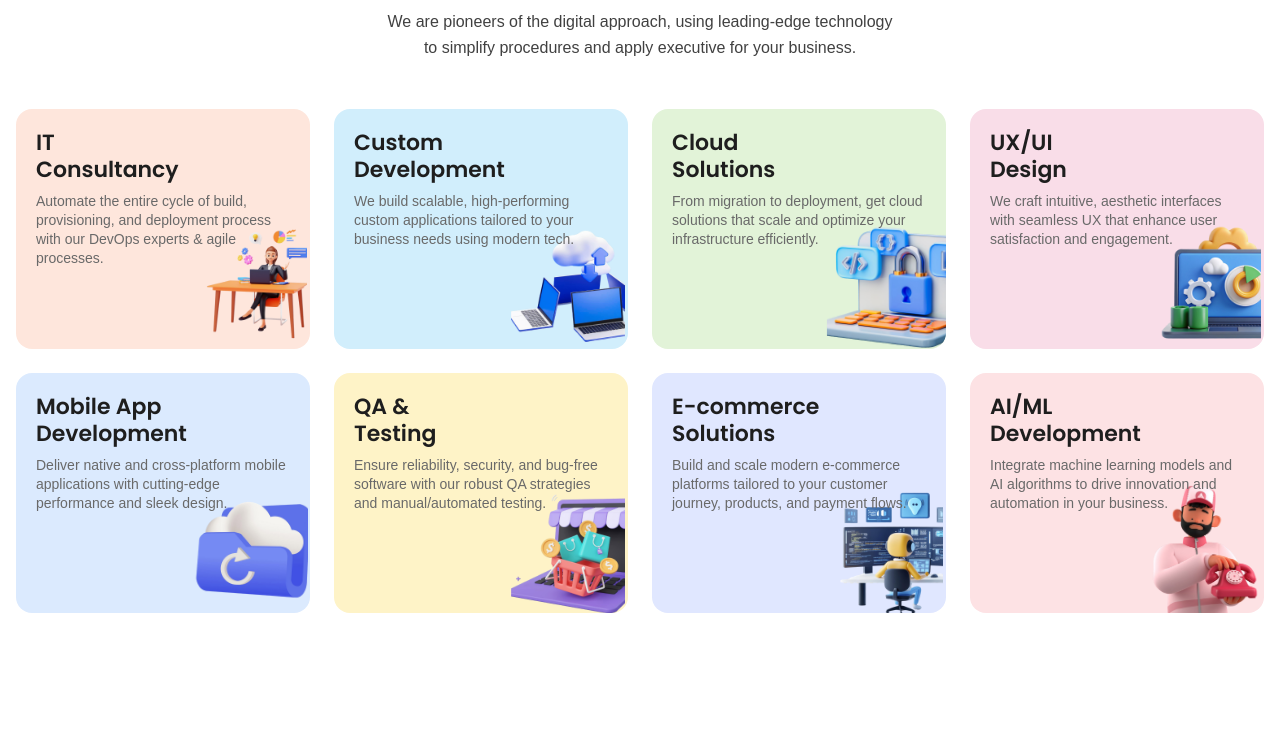
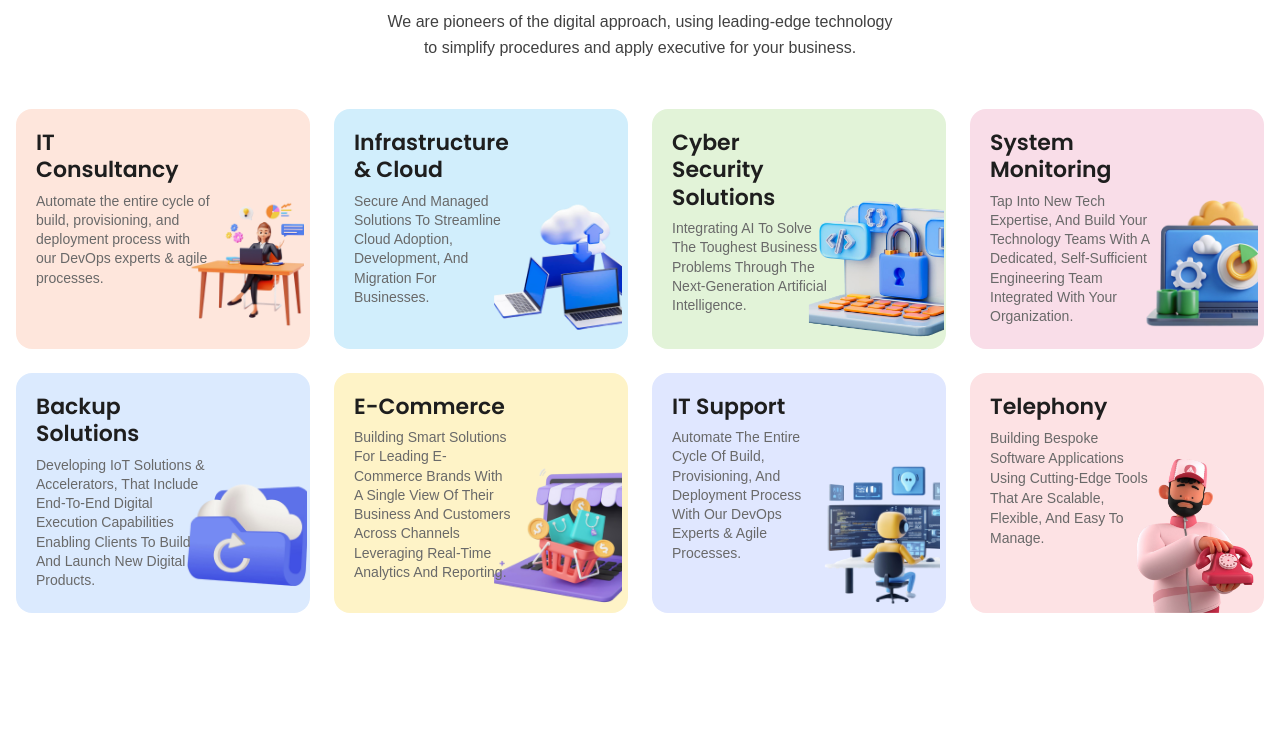
Before and after one commit to sohelx196/MegaViz-Design, a website: page src/index.html in a window 1280 px wide. Shown: the part 2100-2838 px from the top of the page. Drawn offline with nearby package versions, Linux system fonts and the light colour scheme; grey boxes are pictures that could not be loaded.

Commit message:
service section changed

```diff
--- a/src/index.html
+++ b/src/index.html
@@ -274,13 +274,14 @@
   We are pioneers of the digital approach, using leading-edge technology to simplify procedures and apply executive for your business.
 </p>
 
-    <!-- Services Grid -->
+    <!-- Cards section start -->
     <div class="grid grid-cols-1 sm:grid-cols-2 lg:grid-cols-4 gap-6">
 
       <!-- Card 1 -->
+<!-- Card 1 -->
 <div class="relative bg-[#FEE6DC] rounded-2xl p-5 w-full h-[240px] flex flex-col justify-between overflow-hidden hover:shadow-lg hover:shadow-black transition-all duration-500 cursor-pointer">
   <!-- Text content aligned left -->
-  <div class="z-10 text-left">
+  <div class="z-10 text-left pr-20">
     <h3 class="poppins text-[22px] leading-tight font-semibold text-[#1E1E1E] mb-2">
       IT<br/>Consultancy
     </h3>
@@ -289,105 +290,100 @@
     </p>
   </div>
 
-  <!-- Larger floating image -->
+  <!-- Floating image -->
   <img src="/src/assets/images/cards_img/homepageCards/card01.png"
        alt="IT Consultancy"
-       class="absolute bottom-[-10px] right-[-20px] w-[160px] h-[160px] object-contain z-0" />
+         class="absolute bottom-0 right-[-20px] w-[180px] h-[180px] object-contain z-0"  />
 </div>
 
 
 <!-- Card 2 -->
 <div class="relative bg-[#D1EEFC] rounded-2xl p-5 w-full h-[240px] flex flex-col justify-between overflow-hidden hover:shadow-lg hover:shadow-black transition-all duration-500 cursor-pointer">
-  <div class="z-10 text-left">
-    <h3 class="poppins text-[22px] leading-tight font-semibold text-[#1E1E1E] mb-2">
-      Custom<br/>Development
-    </h3>
+  <div class="z-10 text-left pr-24">
+    <h3 class="poppins text-[22px] leading-tight font-semibold text-[#1E1E1E] mb-2">Infrastructure<br/>& Cloud</h3>
     <p class="cabin text-sm text-[#696969] font-normal leading-snug">
-      We build scalable, high-performing custom applications tailored to your business needs using modern tech.
+       Secure And Managed Solutions To Streamline Cloud Adoption, Development, And Migration For Businesses.
     </p>
   </div>
-  <img src="/src/assets/images/cards_img/homepageCards/card02.png" alt="Custom Development" class="absolute bottom-[-10px] right-[-20px] w-[160px] h-[160px] object-contain z-0" />
+  <img src="/src/assets/images/cards_img/homepageCards/card02.png" alt="Infrastructure & Cloud"
+        class="absolute bottom-0 right-[-20px] w-[180px] h-[180px] object-contain z-0"  />
 </div>
 
 <!-- Card 3 -->
 <div class="relative bg-[#E2F3D8] rounded-2xl p-5 w-full h-[240px] flex flex-col justify-between overflow-hidden hover:shadow-lg hover:shadow-black transition-all duration-500 cursor-pointer">
-  <div class="z-10 text-left">
-    <h3 class="poppins text-[22px] leading-tight font-semibold text-[#1E1E1E] mb-2">
-      Cloud<br/>Solutions
-    </h3>
+  <div class="z-10 text-left pr-24">
+    <h3 class="poppins text-[22px] leading-tight font-semibold text-[#1E1E1E] mb-2">Cyber Security<br/>Solutions</h3>
     <p class="cabin text-sm text-[#696969] font-normal leading-snug">
-      From migration to deployment, get cloud solutions that scale and optimize your infrastructure efficiently.
+      Integrating AI To Solve The Toughest Business Problems Through The Next-Generation Artificial Intelligence.
     </p>
   </div>
-  <img src="/src/assets/images/cards_img/homepageCards/card03.png" alt="Cloud Solutions" class="absolute bottom-[-10px] right-[-20px] w-[160px] h-[160px] object-contain z-0" />
+  <img src="/src/assets/images/cards_img/homepageCards/card03.png" alt="Cyber Security Solutions"
+        class="absolute bottom-0 right-[-20px] w-[180px] h-[180px] object-contain z-0"  />
 </div>
 
 <!-- Card 4 -->
 <div class="relative bg-[#F9DDE8] rounded-2xl p-5 w-full h-[240px] flex flex-col justify-between overflow-hidden hover:shadow-lg hover:shadow-black transition-all duration-500 cursor-pointer">
-  <div class="z-10 text-left">
-    <h3 class="poppins text-[22px] leading-tight font-semibold text-[#1E1E1E] mb-2">
-      UX/UI<br/>Design
-    </h3>
+  <div class="z-10 text-left pr-20">
+    <h3 class="poppins text-[22px] leading-tight font-semibold text-[#1E1E1E] mb-2">System<br/>Monitoring</h3>
     <p class="cabin text-sm text-[#696969] font-normal leading-snug">
-      We craft intuitive, aesthetic interfaces with seamless UX that enhance user satisfaction and engagement.
+      Tap Into New Tech Expertise, And Build Your Technology Teams With A Dedicated, Self-Sufficient Engineering Team Integrated With Your Organization.
     </p>
   </div>
-  <img src="/src/assets/images/cards_img/homepageCards/card04.png" alt="UX UI Design" class="absolute bottom-[-10px] right-[-20px] w-[160px] h-[160px] object-contain z-0" />
+  <img src="/src/assets/images/cards_img/homepageCards/card04.png" alt="System Monitoring"
+        class="absolute bottom-0 right-[-20px] w-[180px] h-[180px] object-contain z-0"  />
 </div>
 
 <!-- Card 5 -->
 <div class="relative bg-[#DBEAFE] rounded-2xl p-5 w-full h-[240px] flex flex-col justify-between overflow-hidden hover:shadow-lg hover:shadow-black transition-all duration-500 cursor-pointer">
-  <div class="z-10 text-left">
-    <h3 class="poppins text-[22px] leading-tight font-semibold text-[#1E1E1E] mb-2">
-      Mobile App<br/>Development
-    </h3>
+  <div class="z-10 text-left pr-20">
+    <h3 class="poppins text-[22px] leading-tight font-semibold text-[#1E1E1E] mb-2">Backup Solutions</h3>
     <p class="cabin text-sm text-[#696969] font-normal leading-snug">
-      Deliver native and cross-platform mobile applications with cutting-edge performance and sleek design.
+       Developing IoT Solutions & Accelerators, That Include End-To-End Digital Execution Capabilities Enabling Clients To Build And Launch New Digital Products.
     </p>
   </div>
-  <img src="/src/assets/images/cards_img/homepageCards/card05.png" alt="Mobile App Development" class="absolute bottom-[-10px] right-[-20px] w-[160px] h-[160px] object-contain z-0" />
+  <img src="/src/assets/images/cards_img/homepageCards/card05.png" alt="Backup Solutions"
+        class="absolute bottom-0 right-[-20px] w-[170px] h-[170px] object-contain z-0"  />
 </div>
 
 <!-- Card 6 -->
 <div class="relative bg-[#FEF3C7] rounded-2xl p-5 w-full h-[240px] flex flex-col justify-between overflow-hidden hover:shadow-lg hover:shadow-black transition-all duration-500 cursor-pointer">
-  <div class="z-10 text-left">
-    <h3 class="poppins text-[22px] leading-tight font-semibold text-[#1E1E1E] mb-2">
-      QA &<br/>Testing
-    </h3>
+  <div class="z-10 text-left pr-24">
+    <h3 class="poppins text-[22px] leading-tight font-semibold text-[#1E1E1E] mb-2">E-Commerce</h3>
     <p class="cabin text-sm text-[#696969] font-normal leading-snug">
-      Ensure reliability, security, and bug-free software with our robust QA strategies and manual/automated testing.
+      Building Smart Solutions For Leading E-Commerce Brands With A Single View Of Their Business And Customers Across Channels Leveraging Real-Time Analytics And Reporting.
     </p>
   </div>
-  <img src="/src/assets/images/cards_img/homepageCards/card06.png" alt="QA and Testing" class="absolute bottom-[-10px] right-[-20px] w-[160px] h-[160px] object-contain z-0" />
+  <img src="/src/assets/images/cards_img/homepageCards/card06.png" alt="E-Commerce"
+        class="absolute bottom-0 right-[-20px] w-[180px] h-[180px] object-contain z-0"  />
 </div>
 
 <!-- Card 7 -->
 <div class="relative bg-[#E0E7FF] rounded-2xl p-5 w-full h-[240px] flex flex-col justify-between overflow-hidden hover:shadow-lg hover:shadow-black transition-all duration-500 cursor-pointer">
-  <div class="z-10 text-left">
-    <h3 class="poppins text-[22px] leading-tight font-semibold text-[#1E1E1E] mb-2">
-      E-commerce<br/>Solutions
-    </h3>
+  <div class="z-10 text-left pr-28">
+    <h3 class="poppins text-[22px] leading-tight font-semibold text-[#1E1E1E] mb-2">IT Support</h3>
     <p class="cabin text-sm text-[#696969] font-normal leading-snug">
-      Build and scale modern e-commerce platforms tailored to your customer journey, products, and payment flows.
+     Automate The Entire Cycle Of Build, Provisioning, And Deployment Process With Our DevOps Experts & Agile Processes.
     </p>
   </div>
-  <img src="/src/assets/images/cards_img/homepageCards/card07.png" alt="E-commerce Solutions" class="absolute bottom-[-10px] right-[-20px] w-[160px] h-[160px] object-contain z-0" />
+  <img src="/src/assets/images/cards_img/homepageCards/card07.png" alt="IT Support"
+        class="absolute bottom-0 right-[-20px] w-[180px] h-[180px] object-contain z-0"  />
 </div>
 
 <!-- Card 8 -->
 <div class="relative bg-[#FDE2E4] rounded-2xl p-5 w-full h-[240px] flex flex-col justify-between overflow-hidden hover:shadow-lg hover:shadow-black transition-all duration-500 cursor-pointer">
-  <div class="z-10 text-left">
-    <h3 class="poppins text-[22px] leading-tight font-semibold text-[#1E1E1E] mb-2">
-      AI/ML<br/>Development
-    </h3>
-    <p class="cabin text-sm text-[#696969] font-normal leading-snug">
-      Integrate machine learning models and AI algorithms to drive innovation and automation in your business.
+  <div class="z-10 text-left pr-24">
+    <h3 class="poppins text-[22px] leading-tight font-semibold text-[#1E1E1E] mb-2">Telephony</h3>
+    <p class="cabin text-sm text-[#696969] font-normal ">
+       Building Bespoke Software Applications Using Cutting-Edge Tools That Are Scalable, Flexible, And Easy To Manage.
     </p>
   </div>
-  <img src="/src/assets/images/cards_img/homepageCards/card08.png" alt="AI ML Development" class="absolute bottom-[-10px] right-[-20px] w-[160px] h-[160px] object-contain z-0" />
+  <img src="/src/assets/images/cards_img/homepageCards/card08.png" alt="Telephony"
+        class="absolute bottom-0 right-[-20px] w-[180px] h-[180px] object-contain z-0"  />
 </div>
 
     </div>
+    <!-- Cards section end -->
+
   </div>
 </section>
 
@@ -408,17 +404,18 @@
       />
 
       <!-- White Overlapping Box -->
-      <div class="absolute -bottom-10 -right-40 bg-white rounded-2xl shadow-xl p-6 lg:p-8 w-[90%] lg:w-[450px]">
+      <!-- <div class="absolute -bottom-10 -right-40 bg-white rounded-2xl shadow-xl p-6 lg:p-8 w-[90%] lg:w-[450px]">
         <h3 class=" cabin text-2xl font-semibold mb-4  text-[#000000;]">Why Choose us?</h3>
         <p class="cabin text-lg font-normal text-[#696969]  mb-4">
-          At APRN, we believe in fostering a work environment that feels more like family.
+          At Megaviz, we believe in foste
+          ring a work environment that feels more like family.
           A Culture of Belonging means that every member of our team feels valued, respected, and supported.
         </p>
         <p class="cabin text-lg font-normal text-[#696969] ">
           We celebrate our differences through our Employee Resource Groups and learn from each other through mentorship programs.
           We also enjoy regular team-building activities and social events to build strong bonds.
         </p>
-      </div>
+      </div> -->
     </div>
 
     <!-- Right: Heading -->
@@ -522,7 +519,7 @@
       </div>
       <!-- Text -->
       <p class="cabin text-lg text-[#00000096] font-medium  mb-6">
-        From day one, APRN has exceeded our expectations. Their tailored solutions perfectly align with our needs, helping us achieve our goals faster.
+        From day one, Megaviz has exceeded our expectations. Their tailored solutions perfectly align with our needs, helping us achieve our goals faster.
       </p>
       <!-- Author -->
       <div class="flex items-center gap-3">
@@ -541,7 +538,7 @@
         <img src="/src/assets/icons/star.png" alt="star icon" class="w-7 h-7 mx-1" />
       </div>
       <p class="cabin text-lg text-[#00000096] font-medium mb-6">
-        From day one, APRN has exceeded our expectations. Their tailored solutions perfectly align with our needs, helping us achieve our goals faster.
+        From day one, Megaviz has exceeded our expectations. Their tailored solutions perfectly align with our needs, helping us achieve our goals faster.
       </p>
       <div class="flex items-center gap-3">
         <img src="/src/assets/icons/person01.png" alt="avatar" class="w-10 h-10 rounded-full border-2 border-blue-600" />
@@ -558,7 +555,7 @@
         <img src="/src/assets/icons/star.png" alt="star icon" class="w-7 h-7 mx-1" />
       </div>
       <p class="cabin text-lg  text-[#00000096] font-medium mb-6">
-        From day one, APRN has exceeded our expectations. Their tailored solutions perfectly align with our needs, helping us achieve our goals faster.
+        From day one, Megaviz has exceeded our expectations. Their tailored solutions perfectly align with our needs, helping us achieve our goals faster.
       </p>
       <div class="flex items-center gap-3">
         <img src="/src/assets/icons/person01.png" alt="avatar" class="w-10 h-10 rounded-full border-2 border-blue-600" />
```
